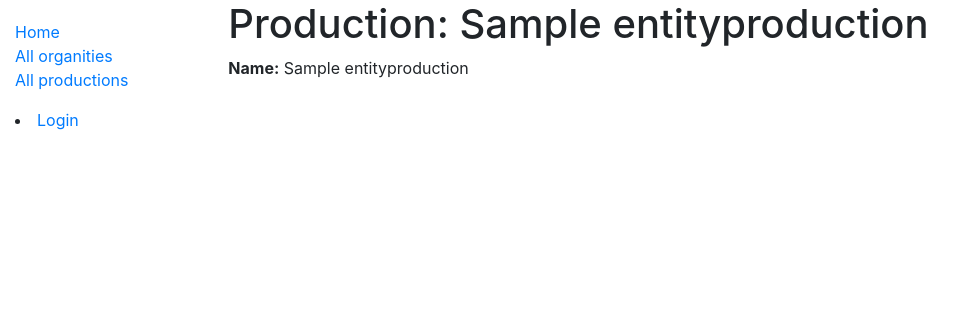
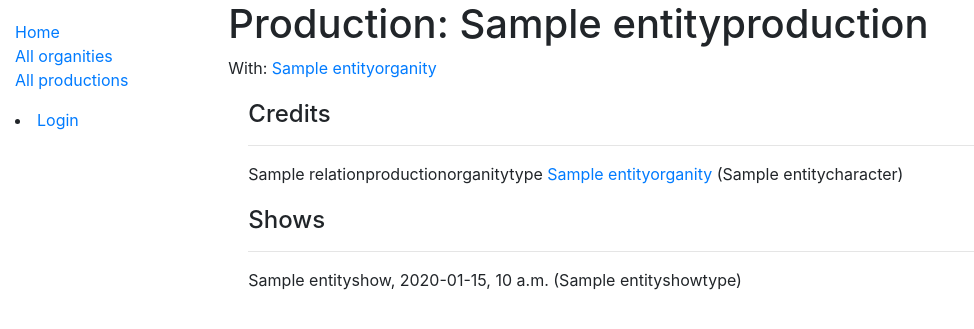
Before and after one commit to ruettet/StageBrainz, a Django app: page /catalog/productions/1 in a window 1280 px wide. Shown: the top 329 px of the page, without its empty margins (0-974 px from the left). Run offline with Django 3.2, Linux system fonts and the light colour scheme; tables that the repository leaves empty hold one stand-in row (values such as "Sample post"); some libraries are stand-ins or nearby versions.

Commit message:
made a very basic viewscreen for a production

```diff
--- a/catalog/models.py
+++ b/catalog/models.py
@@ -77,6 +77,9 @@ class EntityProduction(Entity):
 
     def display_name_and_season(self):
         return str(self.name) + " (" + self.season.name + ")"
+
+    def display_name_and_season_and_highlighted_organity_relation(self):
+        pass
 
     def get_absolute_url(self):
         """"Returns the url to access a detail record for this production"""
--- a/catalog/templates/catalog/entityproduction_detail.html
+++ b/catalog/templates/catalog/entityproduction_detail.html
@@ -1,21 +1,29 @@
 {% extends "base_generic.html" %}
 
 {% block content %}
-  <h1>Production: {{ entityproduction.name }}</h1>
+    <h1>Production: {{ entityproduction.name }}</h1>
 
-  <p><strong>Name:</strong> {{ entityproduction.name }}</p>
+    <p> With:
+        {% for relation in entityproduction.relationproductionorganity_set.all %}
+            {% if relation.highlighted_relation == 1 %}
+                <a href="{% url 'organities-detail' relation.entity_b.pk %}">{{relation.entity_b.name}}</a>
+            {% endif %}
+        {% endfor %}
+    </p>
 
-<!--  <div style="margin-left:20px;margin-top:20px">
-    <h4>Copies</h4>
+    <div style="margin-left:20px;margin-top:20px">
+        <h4>Credits</h4>
+            {% for relation in entityproduction.relationproductionorganity_set.all %}
+                <hr>
+                    <p>{{relation.relation_type.name}} <a href="{% url 'organities-detail' relation.entity_b.pk %}">{{relation.entity_b.name}}</a> ({{relation.context_of_character.name}})</p>
+            {% endfor %}
+    </div>
 
-    {% for copy in book.bookinstance_set.all %}
-      <hr>
-      <p class="{% if copy.status == 'a' %}text-success{% elif copy.status == 'm' %}text-danger{% else %}text-warning{% endif %}">{{ copy.get_status_display }}</p>
-      {% if copy.status != 'a' %}
-        <p><strong>Due to be returned:</strong> {{copy.due_back}}</p>
-      {% endif %}
-      <p><strong>Imprint:</strong> {{copy.imprint}}</p>
-      <p class="text-muted"><strong>Id:</strong> {{copy.id}}</p>
-    {% endfor %}
-  </div>-->
+    <div style="margin-left:20px;margin-top:20px">
+        <h4>Shows</h4>
+            {% for relation in entityproduction.relationshowproduction_set.all %}
+                <hr>
+                    <p>{{relation.entity_a.name}}, {{relation.entity_a.when_date}}, {{relation.entity_a.when_time}} ({{relation.entity_a.entity_type.all|join:", "}})</p>
+            {% endfor %}
+    </div>
 {% endblock %}
```
Also changed, not shown: catalog/views.py (line endings or trailing spaces).
